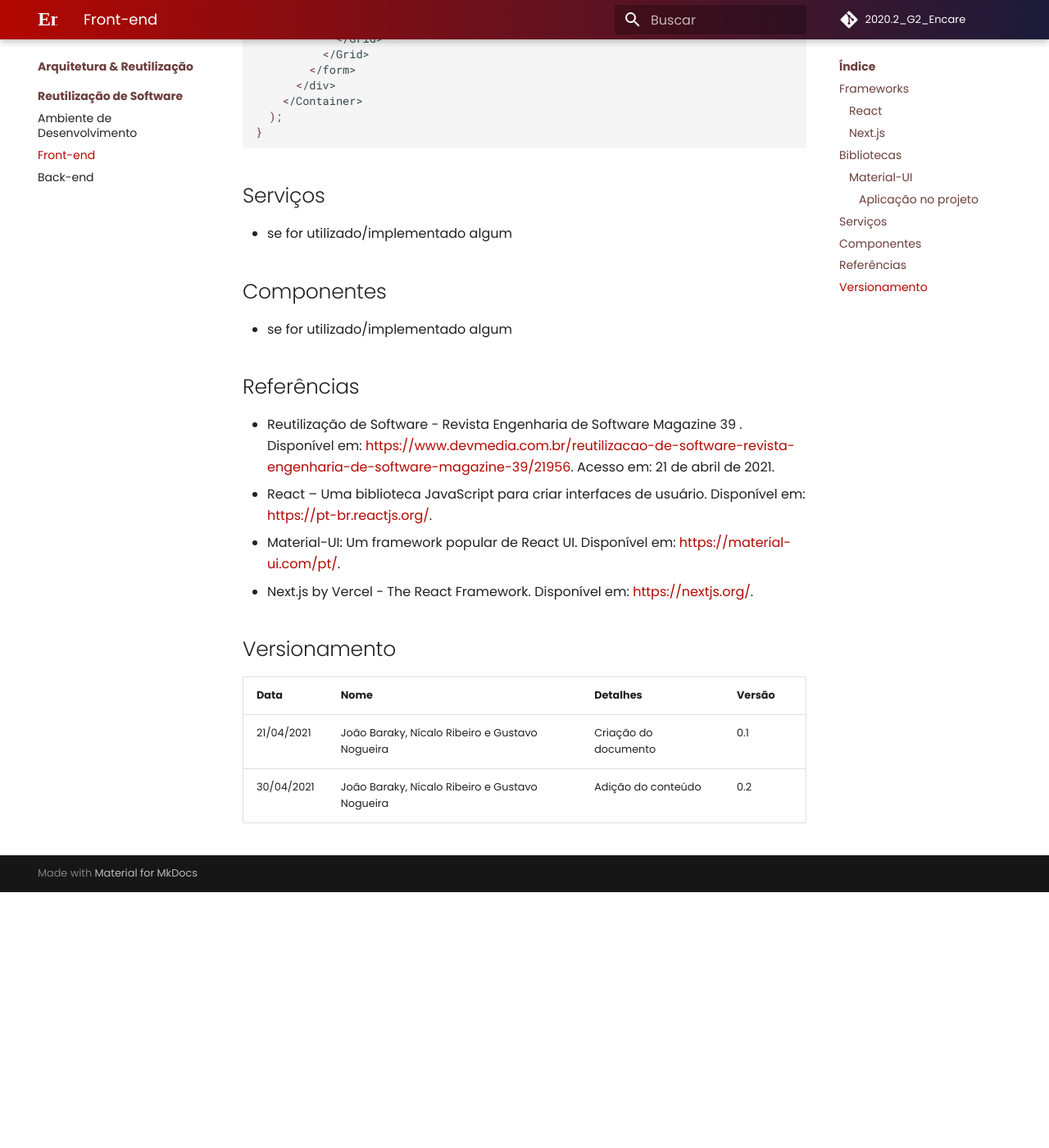
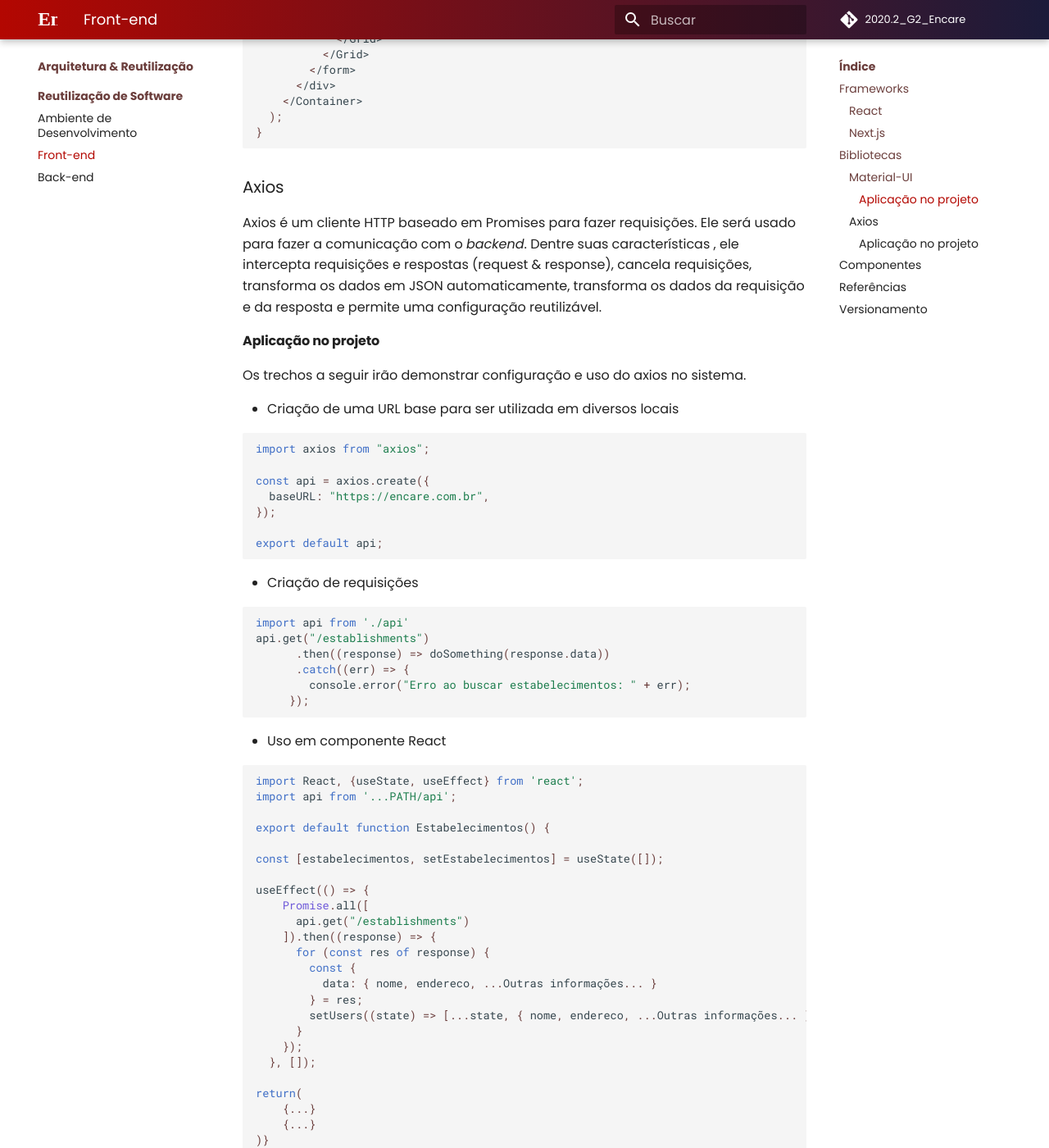
Before and after one commit to UnBArqDsw2020-2/2020.2_G2_Encare, an MkDocs documentation site: the page built from docs/Reutilizacao/frontend.md, in a window 1280 px wide and 1400 px high, scrolled down 2943 px. Shown: the whole window at 82% size. Built offline with MkDocs 1.6.1 and Material for MkDocs 9.7.7, drawn with Linux system fonts in a browser that asks for light colours; comment, search, counter and statistics services are not loaded; before the commit the page ends 4031 px from its top, so only the background shows below that.

Commit message:
[#80]Adicao de exemplo de uso do Axios

````diff
--- a/docs/Reutilizacao/frontend.md
+++ b/docs/Reutilizacao/frontend.md
@@ -128,9 +128,67 @@ export default function SignIn() {
   );
 }
 ```
-## Serviços
+### Axios
 
-- se for utilizado/implementado algum
+Axios é um cliente HTTP baseado em Promises para fazer requisições. Ele será usado para fazer a comunicação com o *backend*. Dentre suas características , ele intercepta requisições e respostas (request & response), cancela requisições, transforma os dados em JSON automaticamente, transforma os dados da requisição e da resposta e permite uma configuração reutilizável.
+
+#### Aplicação no projeto
+
+Os trechos a seguir irão demonstrar configuração e uso do axios no sistema.
+
+- Criação de uma URL base para ser utilizada em diversos locais
+
+```javascript
+import axios from "axios";
+
+const api = axios.create({
+  baseURL: "https://encare.com.br",
+});
+
+export default api;
+```
+
+- Criação de requisições
+
+```javascript
+import api from './api'
+api.get("/establishments")
+      .then((response) => doSomething(response.data))
+      .catch((err) => {
+        console.error("Erro ao buscar estabelecimentos: " + err);
+     });
+```
+
+- Uso em componente React
+
+```javascript
+
+import React, {useState, useEffect} from 'react';
+import api from '...PATH/api';
+
+export default function Estabelecimentos() {
+
+const [estabelecimentos, setEstabelecimentos] = useState([]);
+
+useEffect(() => {
+    Promise.all([
+      api.get("/establishments")
+    ]).then((response) => {
+      for (const res of response) {
+        const {
+          data: { nome, endereco, ...Outras informações... }
+        } = res;
+        setUsers((state) => [...state, { nome, endereco, ...Outras informações... }]);
+      }
+    });
+  }, []);
+
+return(
+    {...}
+    {...}
+)}
+
+```
 
 ## Componentes
 
````
